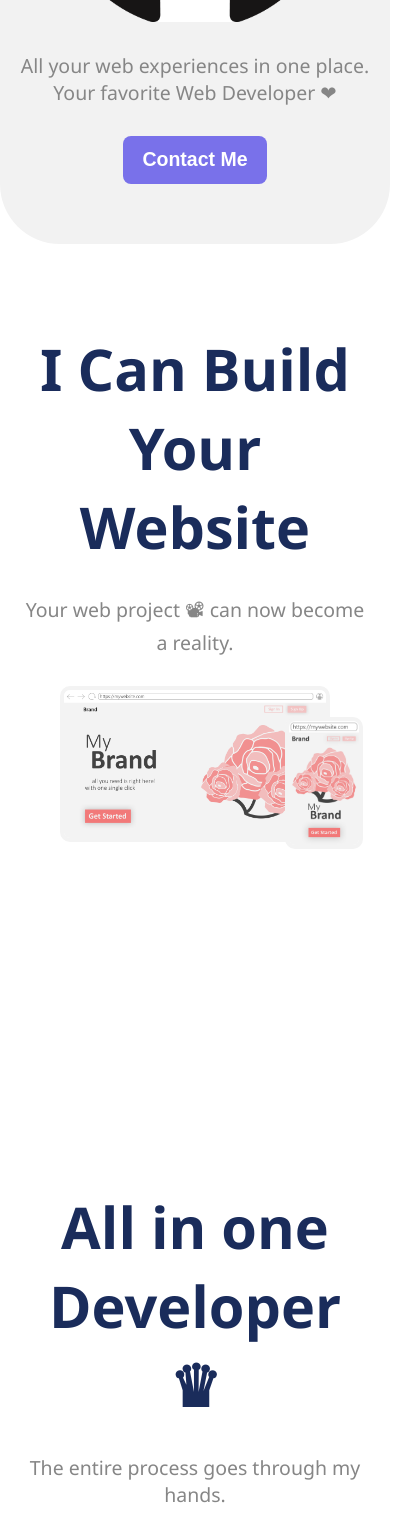
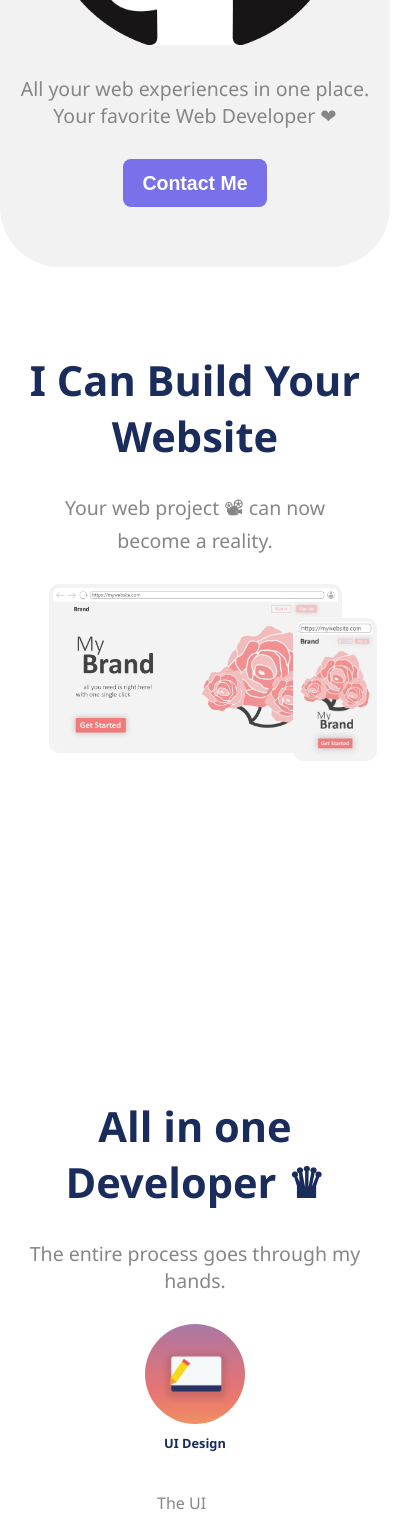
Before and after one commit to hrwire127/artiom-onilov, a React (Create React App) app: page / in a window 390 px wide. Shown: the part 432-1949 px from the top of the page, 420 px wide, since content can reach past the window. Built offline with nearby package versions, Linux system fonts and the light colour scheme.

Commit message:
WebsiteIdeea Adapt New

```diff
--- a/src/components/WebsiteIdeea.js
+++ b/src/components/WebsiteIdeea.js
@@ -12,7 +12,7 @@ function WebsiteIdeea()
                 <div className="headline-sm text-center">I Can Build Your Website </div>
                 <div className="text-container text-center">
                     <div className="text-collapsed ">
-                        Your web project 📽 can now become a reality.
+                        Your web project 📽 can now {isPhoneSize && (<br />)} become a reality.
                     </div>
                 </div>
             </Animate>
--- a/src/css/Intro.css
+++ b/src/css/Intro.css
@@ -68,6 +68,18 @@
   .headline {
     font-size: 3.7rem;
   }
+  .headline-sm {
+    font-size: 2.6rem;
+  }
+
+  .headline-xs {
+    font-size: 0.8rem;
+    font-weight: 700;
+    margin-bottom: 10px;
+    margin-top: 10px;
+    color: #1a2c5b;
+  }
+
   .text-collapsed {
     font-size: 1.4rem;
   }
--- a/src/css/Layout.css
+++ b/src/css/Layout.css
@@ -248,6 +248,16 @@
   }
 }
 
+@media (max-width: 400px) {
+  .padding-total {
+    padding-left: 5px!important;
+    padding-right: 5px!important;
+  }
+  a {
+    font-size: 0.9rem;
+  }
+}
+
 @keyframes grow {
   0% {
     transform: scale(0.7);
--- a/src/css/PortofolioBanner.css
+++ b/src/css/PortofolioBanner.css
@@ -15,7 +15,7 @@
 .portofolio-container {
   display: flex;
   justify-content: space-between;
-  align-items: end;
+  align-items: flex-end;
   gap: 40px;
 }
 
--- a/src/css/WebsiteIdeea.css
+++ b/src/css/WebsiteIdeea.css
@@ -10,30 +10,3 @@
   border-radius: 10px;
   border: 4px solid #f3f3f3;
 }
-
-@media (max-width: 1114px) {
-  .websiteideea-profile {
-    width: 400px;
-    height: 250px;
-  }
-}
-
-@media (max-width: 882px) {
-  .websiteideea-profile {
-    width: 340px;
-    height: 220px;
-  }
-}
-
-@media (max-width: 663px) {
-  .websiteideea-profile {
-    margin: auto;
-  }
-}
-
-@media (max-width: 400px) {
-  .websiteideea-profile {
-    width: 280px;
-    height: 160px;
-  }
-}
```
